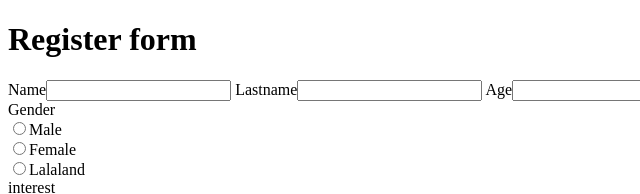
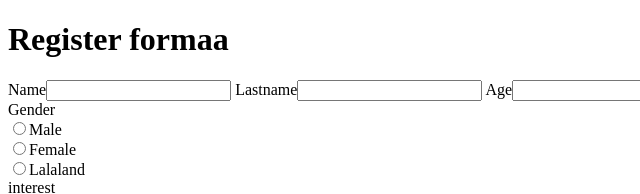
Before and after one commit to Jessadakorn-hbo/241-2567-820, a plain HTML site: page index2.html in a window 1280 px wide. Shown: the top 194 px of the page, 0-640 px from the left. Drawn offline with Linux system fonts and the light colour scheme.

Commit message:
html edit

```diff
--- a/index2.html
+++ b/index2.html
@@ -7,7 +7,7 @@
     <title>Document</title>
 </head>
 <body>
-    <h1>Register form</h1>
+    <h1>Register formaa</h1>
     Name<input type="text">
     Lastname<input type="text">
     Age<input type="text">
```
